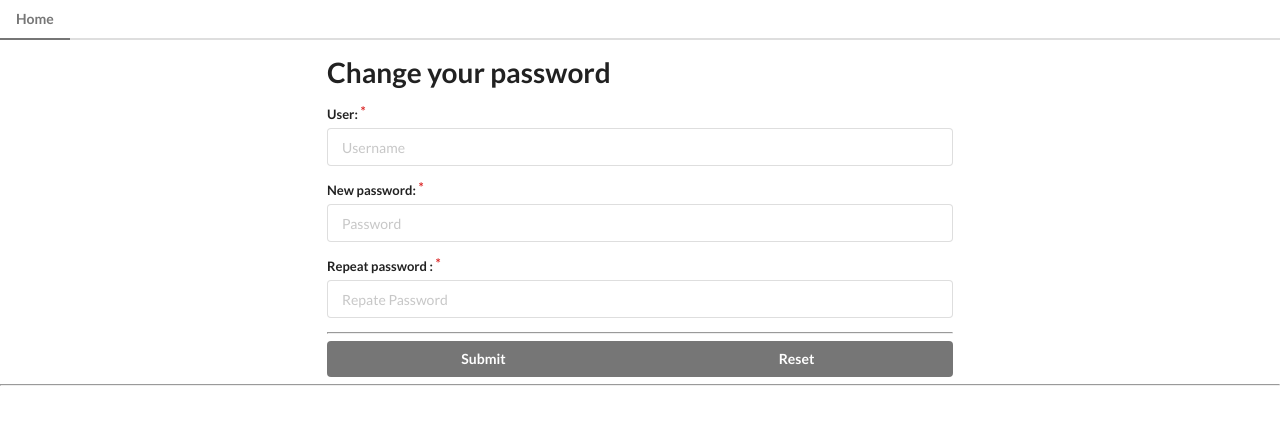
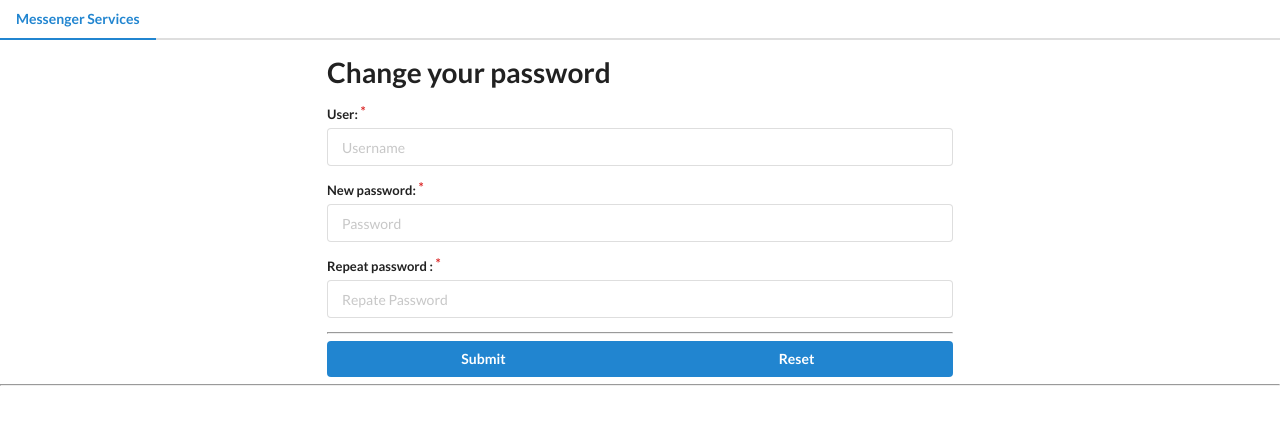
Before and after one commit to missmay4/MessengerServices, a PHP site: page /MessengerServices/views/changepassword.php?changeid=1 in a window 1280 px wide. Shown: the top 425 px of the page. Run offline with PHP 8.4, Linux system fonts and the light colour scheme; some libraries are stand-ins or nearby versions.

Commit message:
front blue

```diff
--- a/src/views/changepassword.php
+++ b/src/views/changepassword.php
@@ -29,11 +29,11 @@ if ($_SERVER['REQUEST_METHOD'] == 'GET') {
 </head>
 
 <body>
-    <div class="ui grey secondary pointing menu">
-        <a class="active item">
-            Home
-        </a>
-    </div>
+<div class="ui centered blue secondary pointing menu">
+    <a class="active item">
+        Messenger Services
+    </a>
+</div>
     <div class="ui grid">
         <div class="centered eight wide column">
             <h1>Change your password</h1>
@@ -52,9 +52,9 @@ if ($_SERVER['REQUEST_METHOD'] == 'GET') {
                 </div>
                 <hr>
                 <div class="two ui buttons">
-                    <button class="grey ui button" type="submit">Submit</button>
+                    <button class="blue ui button" type="submit">Submit</button>
 
-                    <button class="grey ui button" type="reset">Reset</button>
+                    <button class="blue ui button" type="reset">Reset</button>
                 </div>
             </form>
         </div>
```
